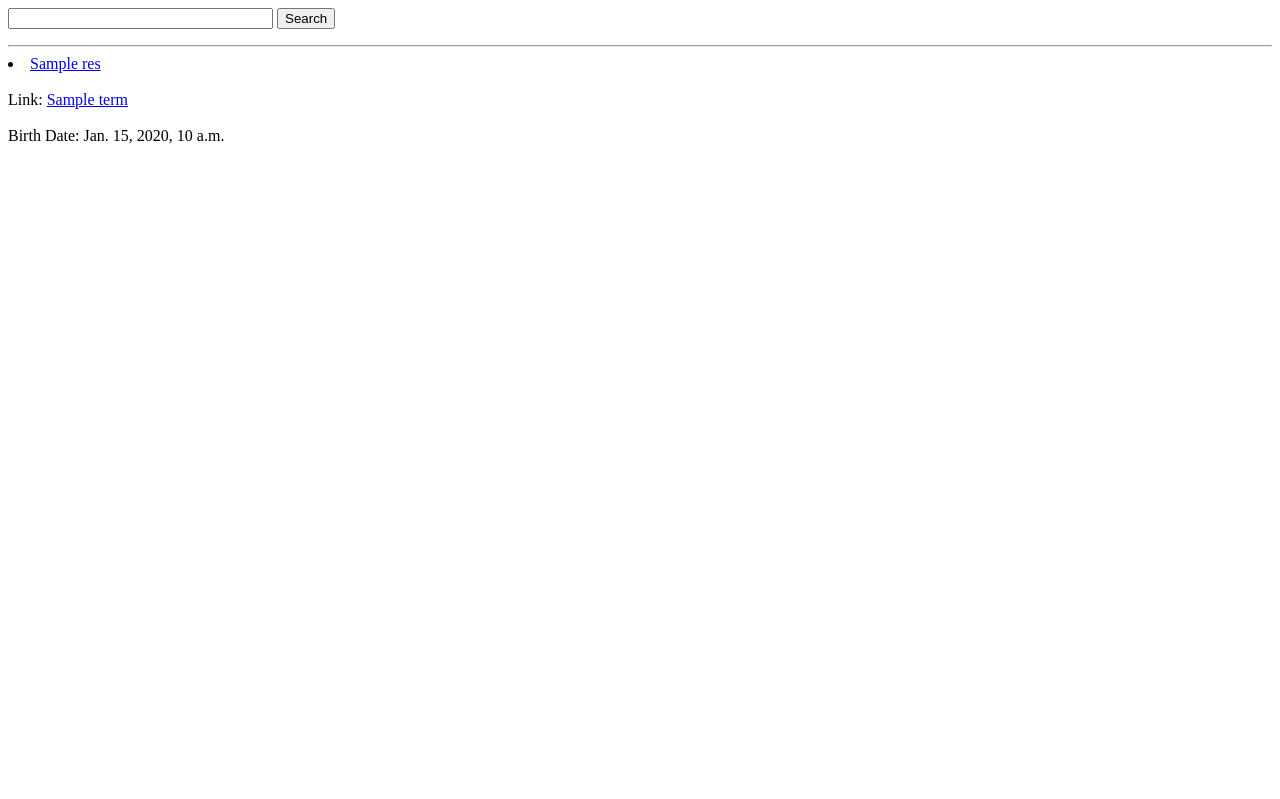
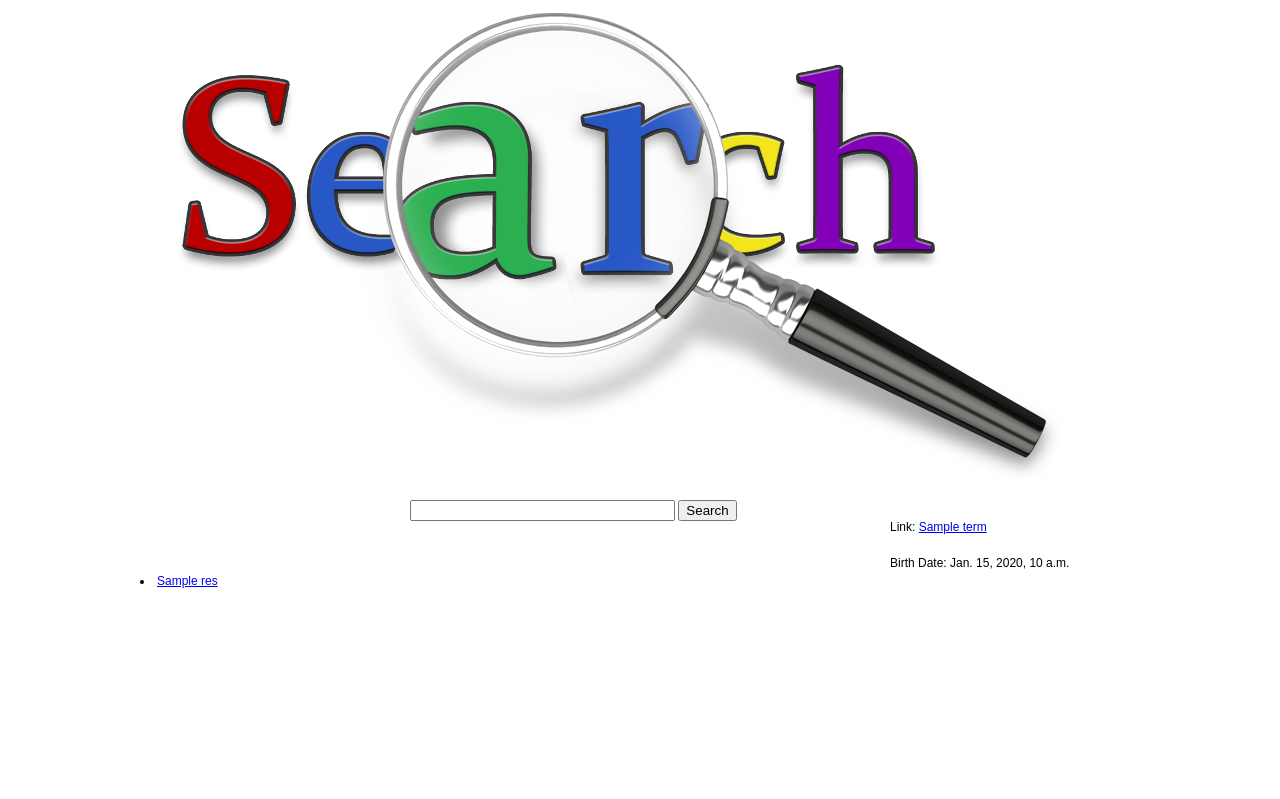
Before and after one commit to muratarslan/searchengine, a Django app: template searchengine/templates/search.html in a window 1280 px wide. Run offline with Django 3.2, Linux system fonts and the light colour scheme; the template is opened without the code that fills it: most values are stand-ins (such as "Sample title", 1, 10 or a date in 2020).

Commit message:
html design and css added

```diff
--- a/google/settings.py
+++ b/google/settings.py
@@ -16,7 +16,6 @@ import os
 BASE_DIR = os.path.dirname(os.path.dirname(os.path.abspath(__file__)))
 
 TEMPLATE_DIRS = ['~/home/murat/django-user/google/searchengine/templates/']
-
 
 # Quick-start development settings - unsuitable for production
 # See https://docs.djangoproject.com/en/1.8/howto/deployment/checklist/
--- a/google/urls.py
+++ b/google/urls.py
@@ -1,6 +1,7 @@
 from django.conf.urls import include, url
 from django.contrib import admin
 from django.conf.urls import *
+import settings
 
 urlpatterns = patterns('',
 (r'^/?$', 'searchengine.views.search'),
--- /dev/null
+++ b/searchengine/static/style.css
@@ -0,0 +1,116 @@
+/* CSS Reset */
+html, body, div, span, applet, object, iframe,
+h1, h2, h3, h4, h5, h6, p, blockquote, pre,
+a, abbr, acronym, address, big, cite, code,
+del, dfn, em, img, ins, kbd, q, s, samp,
+small, strike, strong, sub, sup, tt, var,
+b, u, i, center,
+dl, dt, dd, ol, ul, li,
+fieldset, form, label, legend,
+table, caption, tbody, tfoot, thead, tr, th, td,
+article, aside, canvas, details, embed,
+figure, figcaption, footer, header, hgroup,
+menu, nav, output, ruby, section, summary,
+time, mark, audio, video {
+	margin: 0;
+	padding: 0;
+	border: 0;
+	font-size: 100%;
+	font: inherit;
+	vertical-align: baseline;
+}
+/* HTML5 display-role reset for older browsers */
+article, aside, details, figcaption, figure,
+footer, header, hgroup, menu, nav, section {
+	display: block;
+}
+body {
+	line-height: 1;
+}
+ol, ul {
+	list-style: none;
+}
+blockquote, q {
+	quotes: none;
+}
+blockquote:before, blockquote:after,
+q:before, q:after {
+	content: '';
+	content: none;
+}
+table {
+	border-collapse: collapse;
+	border-spacing: 0;
+}
+/* CSS Reset */
+
+article, aside, details, figcaption, figure, footer, header, hgroup, main, nav, section, summary {
+	display: block;
+}
+body {
+	font: 12px/18px Arial, sans-serif;
+}
+.wrapper {
+	min-width: 1000px;
+	max-width: 1000px;
+	margin: 0 auto;
+}
+
+
+/* Header
+-----------------------------------------------------------------------------*/
+.header {
+	height: 500px;
+	background: #FFFFFF;
+}
+
+
+/* Middle
+-----------------------------------------------------------------------------*/
+.middle {
+	width: 100%;
+	position: relative;
+}
+.middle:after {
+	display: table;
+	clear: both;
+	content: '';
+}
+.container {
+	width: 100%;
+	float: left;
+	overflow: hidden;
+}
+.content {
+	padding: 0 270px 0 270px;
+}
+
+
+/* Left Sidebar
+-----------------------------------------------------------------------------*/
+.left-sidebar {
+	float: left;
+	width: 250px;
+	margin-left: -100%;
+	position: relative;
+	background: #FFFFFF;
+}
+
+
+/* Right Sidebar
+-----------------------------------------------------------------------------*/
+.right-sidebar {
+	float: left;
+	width: 250px;
+	margin-left: -250px;
+	position: relative;
+	background: #FFFFFF;
+}
+
+
+/* Footer
+-----------------------------------------------------------------------------*/
+.footer {
+	height: 100px;
+	background: #FFFFFF;
+}
--- a/searchengine/templates/search.html
+++ b/searchengine/templates/search.html
@@ -1,14 +1,56 @@
+<!DOCTYPE html>
+<html>
+<head>
+	<meta charset="utf-8" />
+	<title></title>
+	<meta name="keywords" content="" />
+	<meta name="description" content="" />
+	{% load staticfiles %}
+	<link href="{% static "style.css" %}" rel="stylesheet">
+</head>
+
+<body>
+
+<div class="wrapper">
+
+	<header class="header">
+		{% load staticfiles %}
+		<img src="{% static "logo.png" %}" alt="My image"/>
+	</header>
+
+	<div class="middle">
+
+		<div class="container">
+			<main class="content">
 				<form action="/" method="post">
 				<input type="text" name="term" size="30"> <input type="submit" value="Search">
-</form><hr>
+				</form>
+			</main>
+		</div>
+
+		<aside class="left-sidebar">
+
+		</aside>
+
+		<aside class="right-sidebar">
+			{% if rdf_dict %}
+				<br>
+				Link: <a href="{{rdf_dict.link}}" target="_blank">{{term}}</a><br><br>
+				Birth Date: {{ rdf_dict.birth_date }}<br>
+			{% endif %}
+		</aside>
+
+	</div>
+
+	<footer class="footer">
 		{% if result %}
 			{% for res in result %}
 			<li><a href="{{res}}">{{res}}</a></li>
 			{% endfor %}
 		{% endif %}
+	</footer>
 
-{% if rdf_dict %}
-	<br>
-	Link: <a href="{{rdf_dict.link}}" target="_blank">{{term}}</a><br><br>
-	Birth Date: {{ rdf_dict.birth_date }}<br>
-{% endif %}
+</div>
+
+</body>
+</html>
```
Also changed, not shown: searchengine/templates/search2.html (added, +14 -0 lines), searchengine/static/logo.jpg (added), searchengine/static/logo.png (added). Lines whose indentation alone changed are shown as unchanged.
